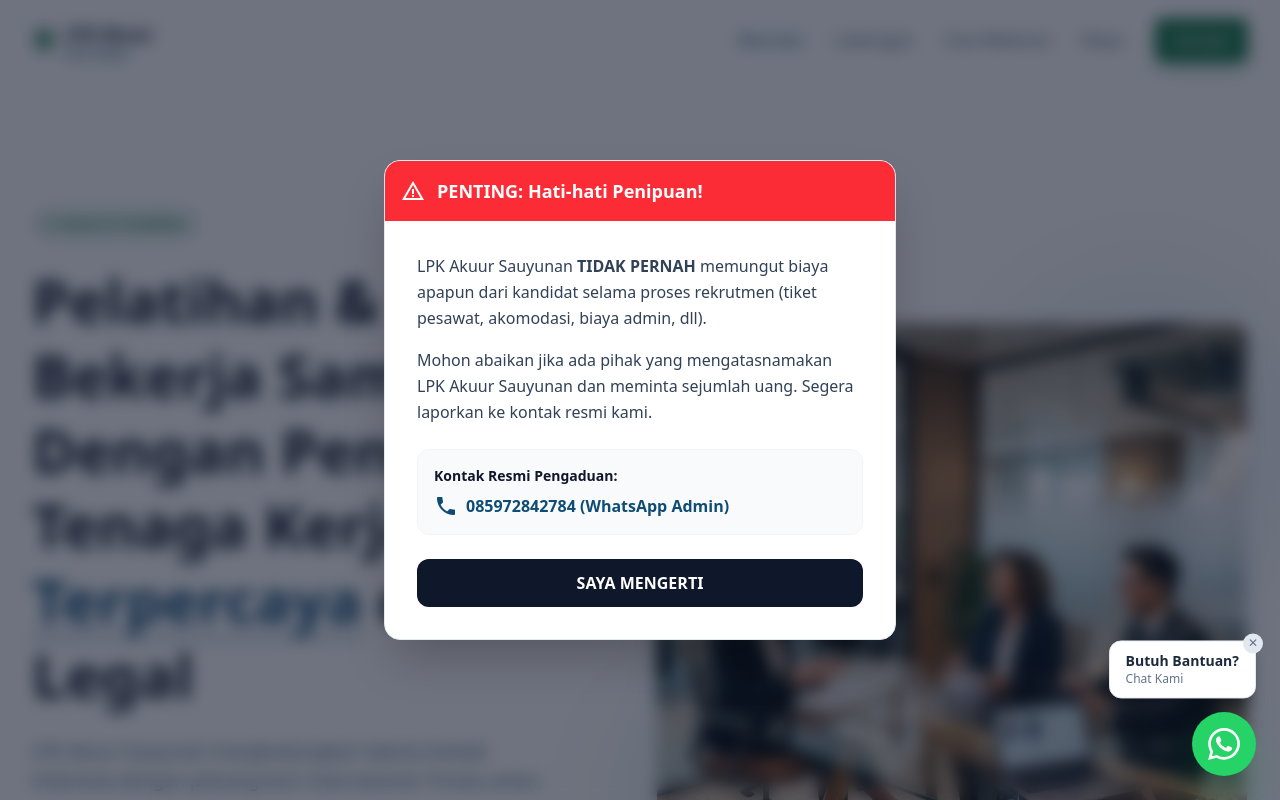
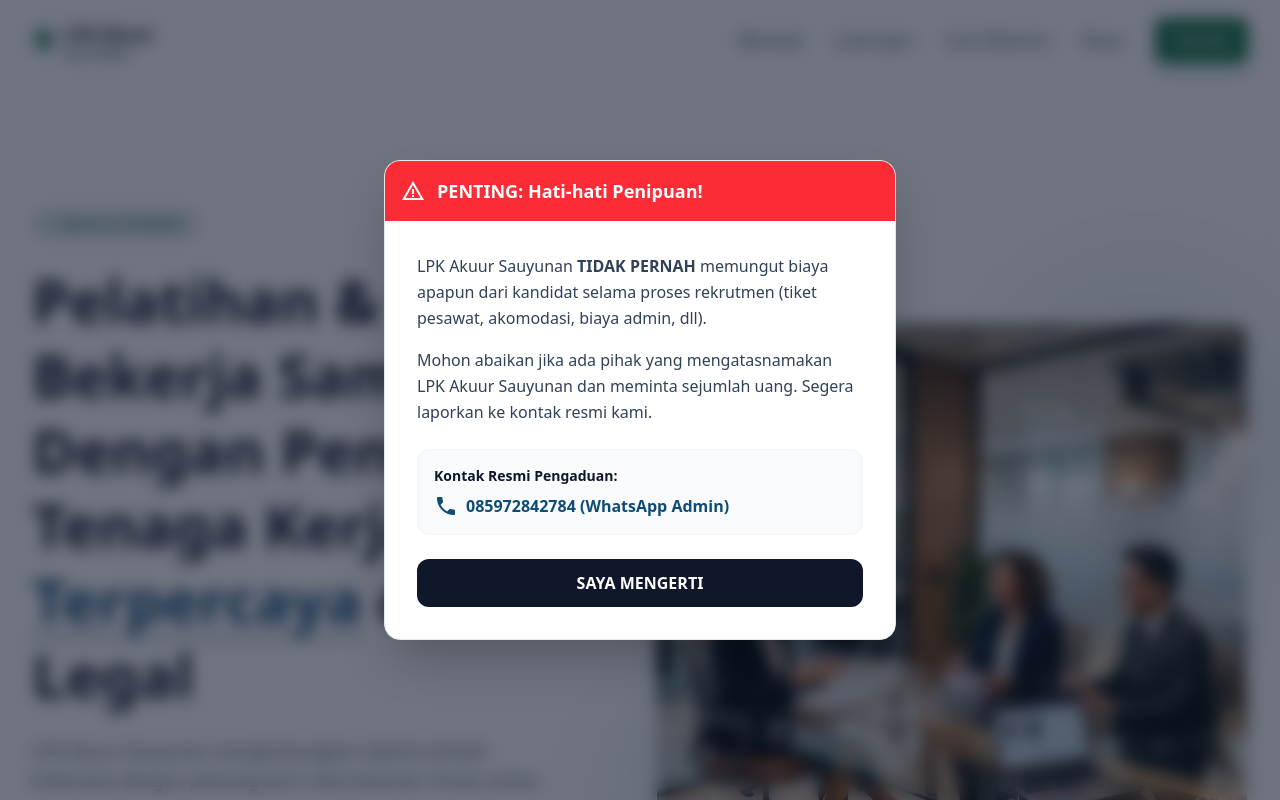
Before and after one commit to GhaniKale/recruitment, a Next.js app in the folder apps/web-next/: page / in a window 1280 px wide. Shown: the top 800 px of the page. Built offline with nearby package versions, Linux system fonts and the light colour scheme.

Commit message:
Remove FloatingWhatsApp from admin pages

```diff
--- a/apps/web-next/src/app/layout.tsx
+++ b/apps/web-next/src/app/layout.tsx
@@ -1,7 +1,6 @@
 import type { Metadata } from "next";
 import { Inter } from "next/font/google";
 import "./globals.css";
-import FloatingWhatsApp from "@/components/FloatingWhatsApp";
 
 const inter = Inter({ subsets: ["latin"], variable: '--font-inter' });
 
@@ -23,7 +22,6 @@ export default function RootLayout({
       </head>
       <body className={`${inter.variable} antialiased font-sans`}>
         {children}
-        <FloatingWhatsApp />
       </body>
     </html>
   );
```
